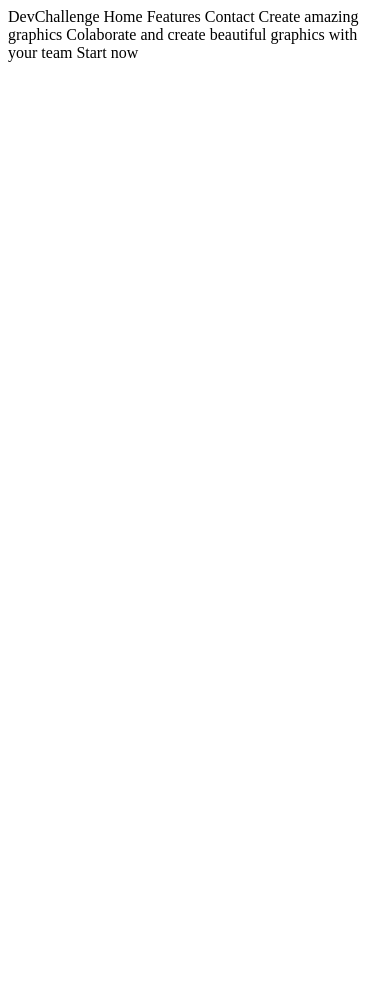
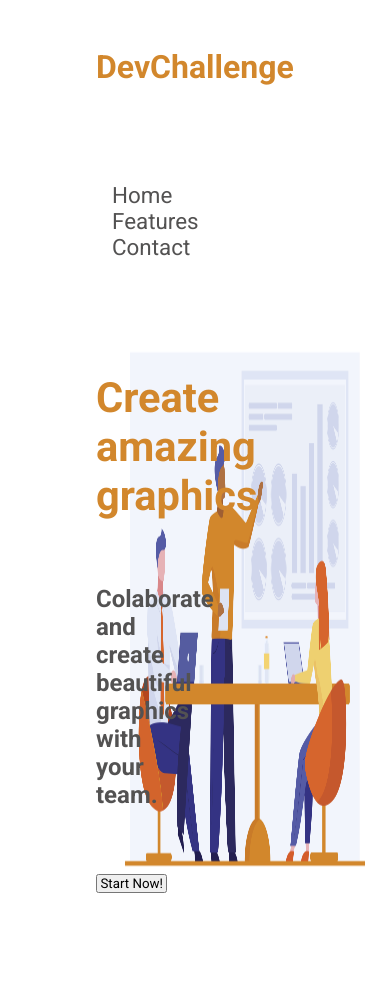
Before and after one commit to Elton-Freitas-X/1.DevChalleng, a plain HTML site: page index.html in a window 390 px wide. Before the commit the page ends 844 px from the top, so only its background shows below. Drawn offline with Linux system fonts and the light colour scheme.

Commit message:
terminando para começar o mobile :smile:

```diff
--- a/index.html
+++ b/index.html
@@ -1,5 +1,35 @@
-DevChallenge
-Home Features Contact
-Create amazing graphics
-Colaborate and create beautiful graphics with your team
-Start now
+<!DOCTYPE html>
+<html lang="en">
+<head>
+    <meta charset="UTF-8">
+    <title>TESTE</title>
+    <link rel="stylesheet" href="style.css">
+    <link  rel="stylesheet" href="./fontawesome-free-5.15.4-web/css/all.min.css">
+    <link rel="preconnect" href="https://fonts.googleapis.com">
+    <link rel="preconnect" href="https://fonts.gstatic.com" crossorigin>
+    <link href="https://fonts.googleapis.com/css2?family=Roboto:ital,wght@0,400;0,500;0,700;0,900;1,300;1,400;1,500;1,700&display=swap" rel="stylesheet">
+</head>
+<body>
+    <nav>
+        <div>
+            <h3>DevChallenge</h3>
+        </div>
+        <div>
+            <ul>
+                <li>
+                    <a href="">Home</a>
+                    <a href="">Features</a>
+                    <a href="">Contact</a>
+                </li>
+            </ul>
+        </div>
+    </nav>
+    <main>
+            <div>
+                <h1>Create amazing graphics</h1>
+                <h3>Colaborate and create beautiful graphics with your team.</h3>
+                <button>Start Now!</button>
+            </div>
+    </main>
+</body>
+</html>
--- /dev/null
+++ b/style.css
@@ -0,0 +1,89 @@
+*{
+    margin: 0;
+    padding: 0;
+    box-sizing: border-box;
+    font-family: 'Roboto', sans-serif;
+}
+
+nav {
+    display: inline
+}
+
+nav div {
+    float: left;
+    margin: 3rem 6rem;
+}
+
+nav div:nth-child(2){
+    float: right;
+    margin: 3rem 6rem;
+}
+
+
+nav div h3{
+    color: #D2872C;
+    font-weight: 700;
+    font-size: 2rem;
+    text-align: center;
+}
+
+nav div ul {
+    list-style: none;
+
+}
+
+nav div ul li{
+    transition: 1s;
+}
+
+nav div ul li a {
+    text-align: center;
+    padding: 0 1rem;
+    font-size: 1.4rem;
+    color: rgb(83, 82, 82);
+    text-decoration: none;
+    transition: .9s;
+}
+
+nav div ul li a:hover {
+    color: #fffC;
+    background-color: rgb(83, 82, 82);
+    border-radius: 5px;
+}
+
+
+/**main*/
+
+main{
+    display: flex;
+    height: 82vh;
+    width: 95%;
+    padding: 0rem 6rem;
+    background-image: url(./assets/team.jpg);
+    background-size: 68% 87%;
+    background-repeat: no-repeat;
+    background-position-x: right;
+}
+
+main div {
+    display: flex;
+    flex-direction: column;
+    height: 77vh;
+    width: 40%;
+    justify-content: space-evenly;
+}
+
+
+main div  h1 {
+    font-size: 2.6rem;
+    color: #D2872C;
+}
+
+main div  h3 {
+   font-size: 1.5rem;
+   color: rgb(83, 82, 82);
+}
+
+main div  button {
+
+}
```
